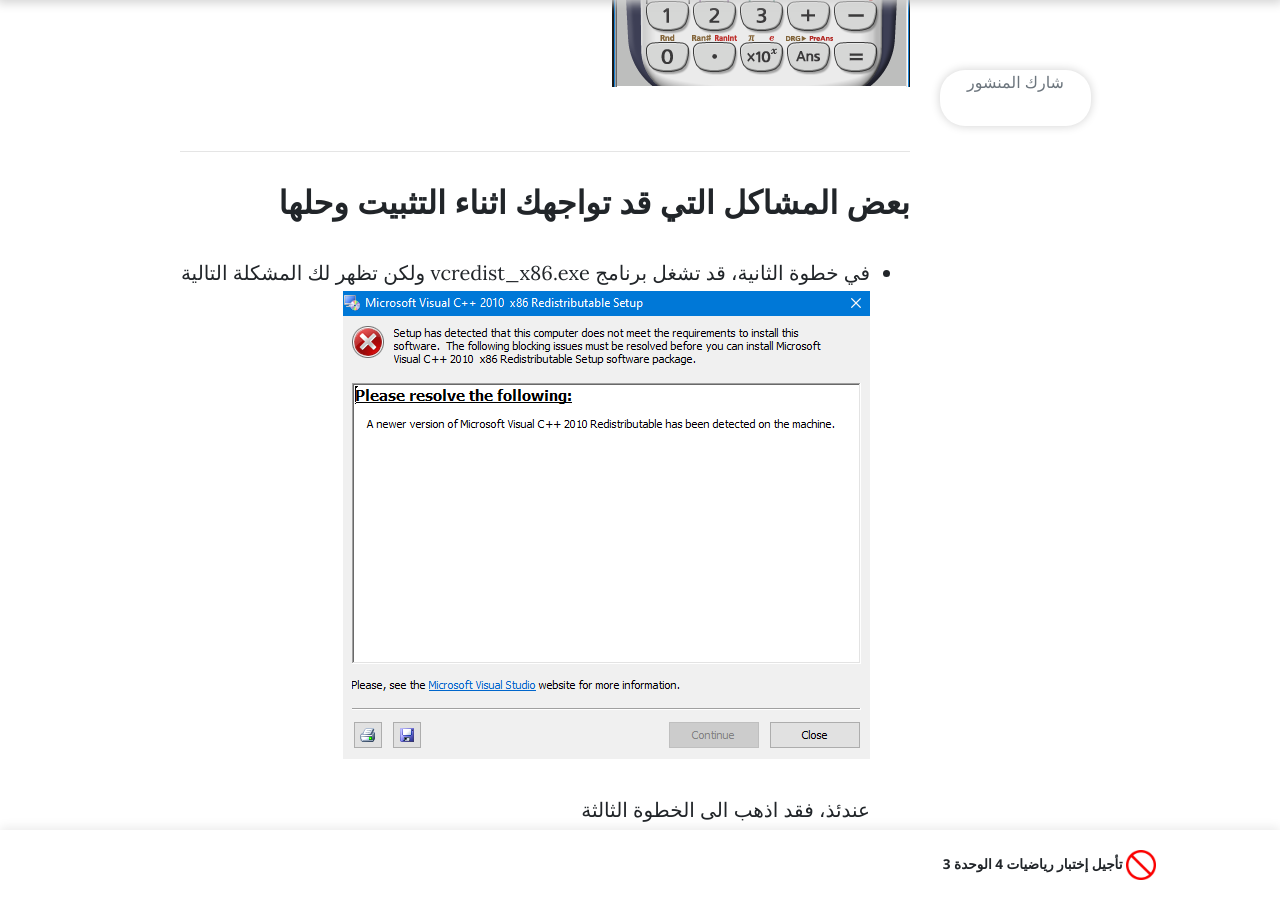
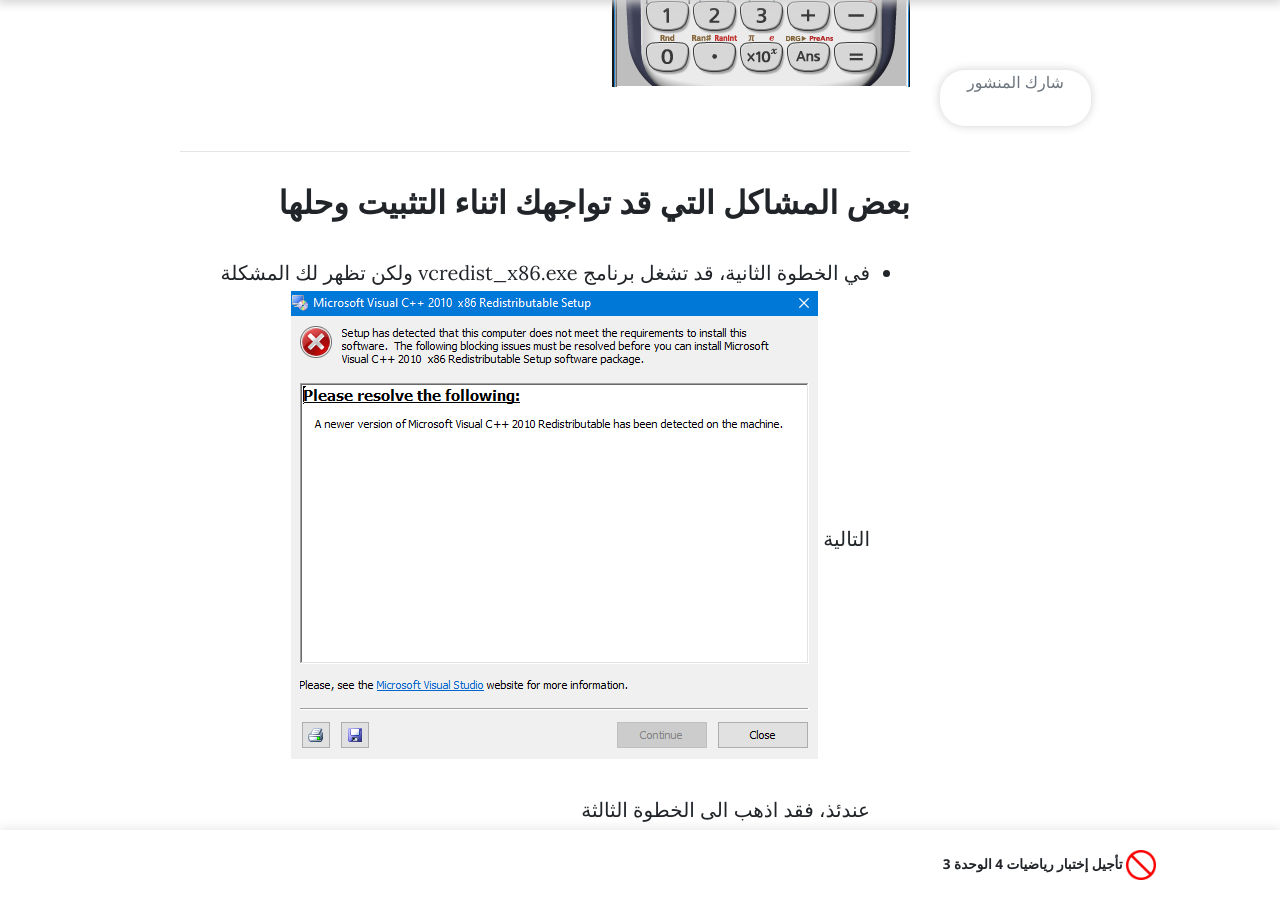
Before and after one commit to BalmierLight/quraish, a Jekyll site: the page built from _posts/2021-03-22-casio-calc.md, in a window 1280 px wide and 900 px high, scrolled down 4299 px. Built offline with Jekyll 4.4.1, drawn with Linux system fonts in a browser that asks for light colours; nearby versions of some CDN libraries; comment, search, counter and statistics services are not loaded.

Commit message:
Update 2021-03-22-casio-calc.md

```diff
--- a/_posts/2021-03-22-casio-calc.md
+++ b/_posts/2021-03-22-casio-calc.md
@@ -47,7 +47,7 @@
 
 ## بعض المشاكل التي قد تواجهك اثناء التثبيت وحلها
 
-- في خطوة الثانية، قد تشغل برنامج vcredist_x86.exe ولكن تظهر لك المشكلة التالية
+- في الخطوة الثانية، قد تشغل برنامج vcredist_x86.exe ولكن تظهر لك المشكلة التالية
 ![trouble](/assets/images/trouble.PNG)
 <br>
 عندئذ، فقد اذهب الى الخطوة الثالثة
```
